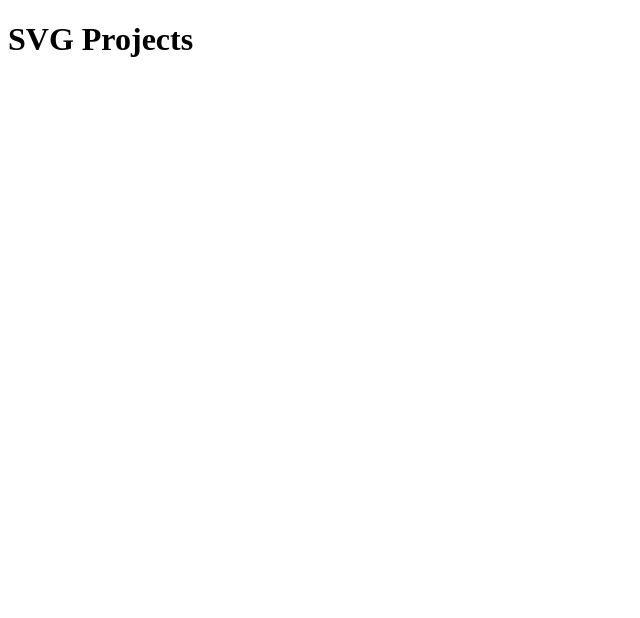
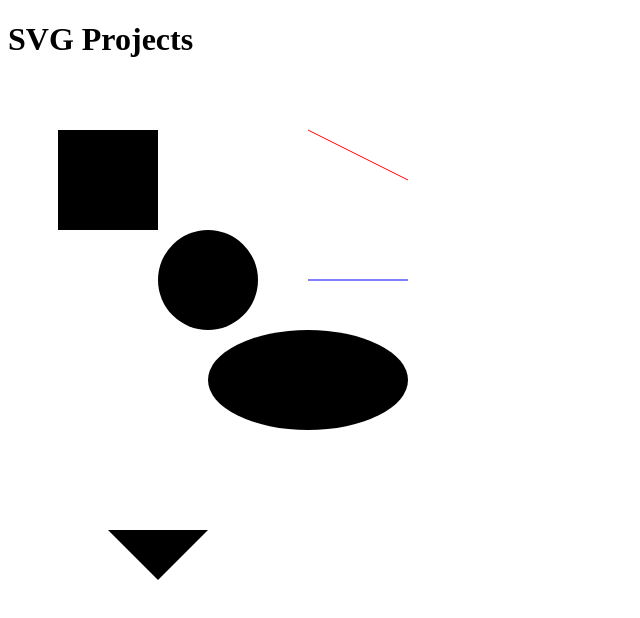
Before and after one commit to RumaRDas/svg_projects, a plain HTML site: page index.html in a window 1280 px wide. Shown: the whole page, without its empty margins (0-640 px from the left). Drawn offline with Linux system fonts and the light colour scheme.

Commit message:
second commit

```diff
--- a/index.html
+++ b/index.html
@@ -10,5 +10,16 @@
 <h1>
     SVG Projects
 </h1>
+<svg width="1000px" height="1000px">
+<rect x="50"y="50" width="100" height="100" />
+<!-- cx / cy = points  center of the circle -->
+<circle cx="200" cy="200" r="50"/>
+<ellipse cx="300" cy ="300" rx="100"  ry="50"/>
+<!--1st point(100x, 450y) 2nd piint(200x, 450y) 3rd point(150x ,500y )-->
+<polygon points="100,450 200 450 150,500"/>
+<!-- line needs to give "start point" and "end points" -->
+<line x1="300" y1="50" x2="400" y2="100" stroke="red"/>
+<line x1="300" y1="200" x2="400" y2="200" stroke="blue"/>
+</svg>
 </body>
 </html>
```
Also changed, not shown: 1 other file.
